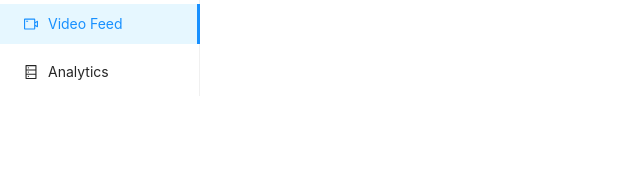
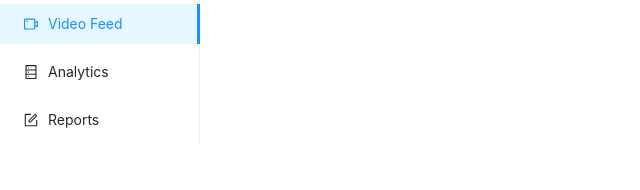
Before and after one commit to JorgeGiovannetti/HackMTY20, a React (Create React App) app: page / in a window 1280 px wide. Shown: the top 190 px of the page, without its empty margins (0-640 px from the left). Built offline with nearby package versions, Linux system fonts and the light colour scheme.

Commit message:
Sidenav with report

```diff
--- a/src/common/components/SideNav/index.js
+++ b/src/common/components/SideNav/index.js
@@ -1,6 +1,10 @@
 import React, { Component } from "react";
 import { Menu, Layout } from "antd";
-import { VideoCameraOutlined, DatabaseOutlined } from "@ant-design/icons";
+import {
+	VideoCameraOutlined,
+	DatabaseOutlined,
+	FormOutlined,
+} from "@ant-design/icons";
 import { Link, withRouter } from "react-router-dom";
 
 const { Sider } = Layout;
@@ -24,10 +28,15 @@ class SideNav extends Component {
 						<VideoCameraOutlined />
 						<span className="nav-text">Video Feed</span>
 					</Menu.Item>
-					<Menu.Item key="/indicadores">
-						<Link to="/indicadores"></Link>
+					<Menu.Item key="/Analytics">
+						<Link to="/"></Link>
 						<DatabaseOutlined />
 						<span className="nav-text">Analytics</span>
+					</Menu.Item>
+					<Menu.Item key="/reports">
+						<Link to="/"></Link>
+						<FormOutlined />
+						<span className="nav-text">Reports</span>
 					</Menu.Item>
 				</Menu>
 			</Sider>
```
